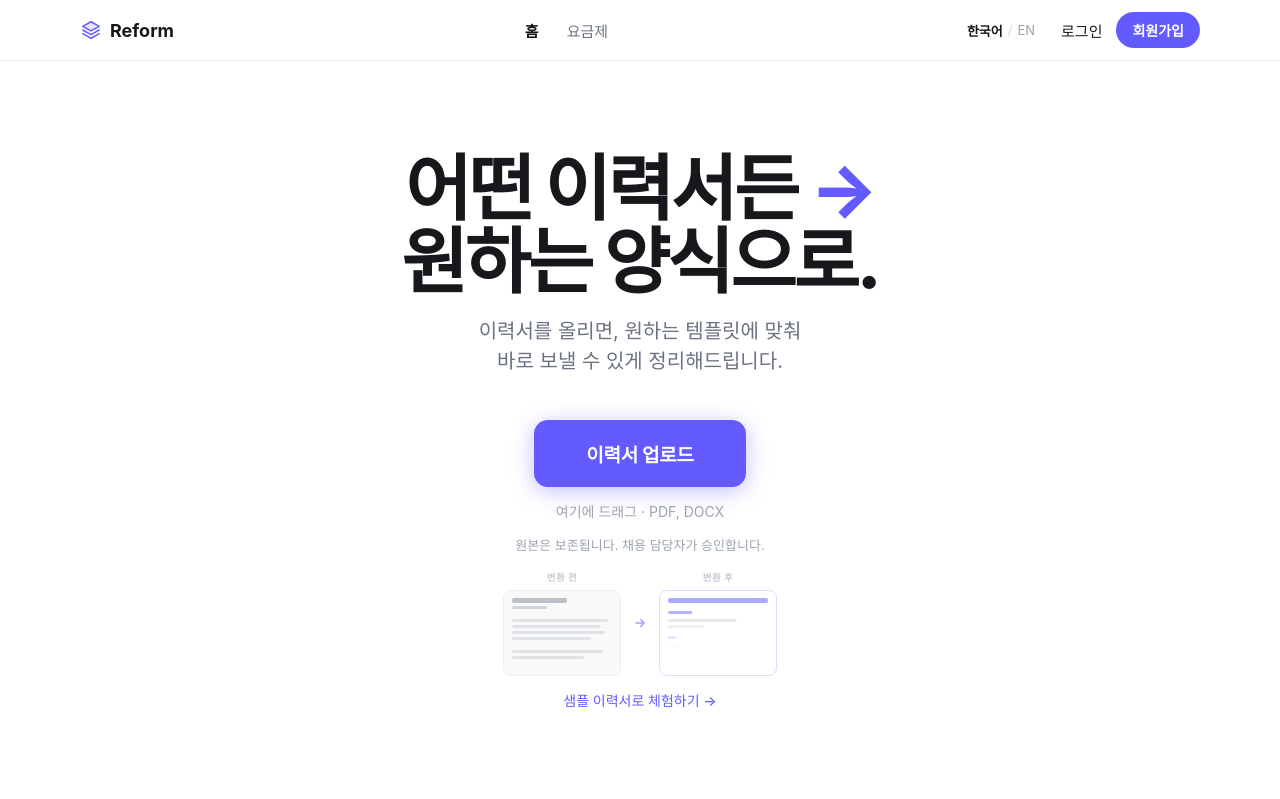
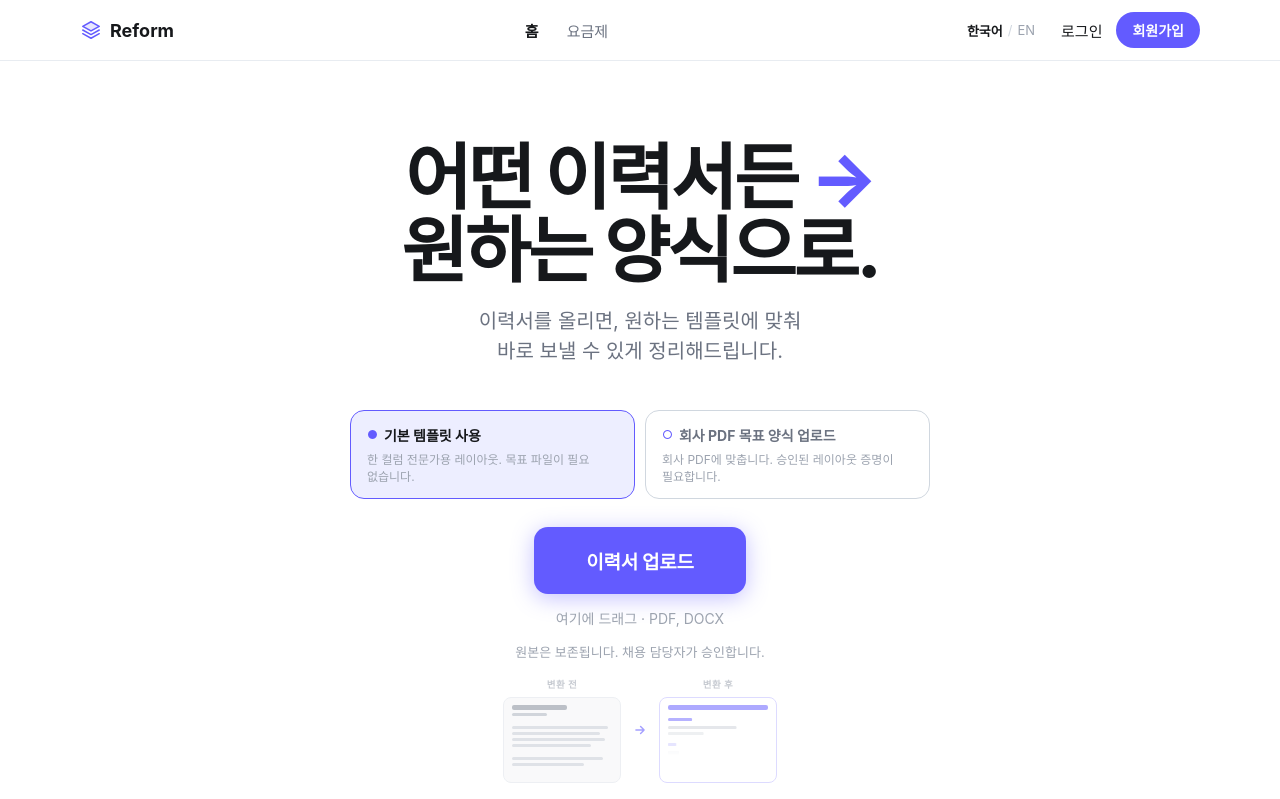
Before and after one commit to Xue-Zhiming-Bruce/cv-reformatter-prototype, a React (Vite) app in the folder frontend/: page / in a window 1280 px wide. Shown: the top 799 px of the page. Built offline with nearby package versions, Linux system fonts and the light colour scheme.

Commit message:
c1: let the upload screen choose built-in vs uploaded target before processing (#20)

```diff
--- a/frontend/src/App.tsx
+++ b/frontend/src/App.tsx
@@ -1,11 +1,12 @@
 import { useState } from "react"
+import { useTranslation } from "react-i18next"
 import { formatApiError } from "./apiError"
 import { MainScreen } from "./screens/MainScreen"
 import { ReviewScreen } from "./screens/ReviewScreen"
 import { AuthScreen } from "./screens/AuthScreen"
 import { PricingScreen } from "./screens/PricingScreen"
 import { LegalScreen } from "./screens/LegalScreen"
-import type { ProcessResponse, TargetFormatMetadata, TargetFormatUploadResponse } from "./types"
+import type { ConversionMode, ProcessResponse, TargetFormatMetadata, TargetFormatUploadResponse } from "./types"
 import "./App.css"
 
 type AuthFrom = "idle" | "pricing" | "terms" | "privacy"
@@ -17,59 +18,72 @@ type AppState =
   | { status: "privacy" }
   | { status: "login";  from: AuthFrom }
   | { status: "signup"; from: AuthFrom }
-  | { status: "loading"; fileName: string; targetFormatName: string }
+  | { status: "loading"; fileName: string; targetFormatName: string | null }
   | { status: "error"; message: string }
   | {
       status: "done"
       data: ProcessResponse
       fileName: string
-      targetFormatName: string
-      targetFormat: TargetFormatMetadata
+      targetFormatName: string | null
+      targetFormat: TargetFormatMetadata | null
       resumeFile: File
     }
 
 export default function App() {
+  const { t } = useTranslation()
   const [state, setState] = useState<AppState>({ status: "idle" })
 
-  async function handleConvert(resumeFile: File, targetFile: File) {
-    setState({ status: "loading", fileName: resumeFile.name, targetFormatName: targetFile.name })
-
+  async function processResume(resumeFile: File): Promise<ProcessResponse | null> {
     const formData = new FormData()
     formData.append("file", resumeFile)
+    const res = await fetch("/api/process", { method: "POST", body: formData })
+    if (!res.ok) {
+      const prefix = res.status === 400 ? "Unsupported file — " : "Server error — please try again. "
+      setState({ status: "error", message: await formatApiError(res, prefix) })
+      return null
+    }
+    return (await res.json()) as ProcessResponse
+  }
+
+  async function analyzeTarget(artifactId: string, targetFile: File): Promise<TargetFormatMetadata | null> {
+    const formData = new FormData()
+    formData.append("file", targetFile)
+    formData.append("artifact_id", artifactId)
+    const res = await fetch("/api/target-format", { method: "POST", body: formData })
+    if (!res.ok) {
+      setState({ status: "error", message: await formatApiError(res, "Target format error — ") })
+      return null
+    }
+    const data = (await res.json()) as TargetFormatUploadResponse
+    return data.target_format
+  }
+
+  async function handleConvert(resumeFile: File, targetFile: File | null, mode: ConversionMode) {
+    // An uploaded-target request never degrades to the built-in template.
+    if (mode === "uploaded-target" && !targetFile) {
+      setState({ status: "error", message: t("errors.targetRequired") })
+      return
+    }
+    const target = mode === "uploaded-target" ? targetFile : null
+    setState({ status: "loading", fileName: resumeFile.name, targetFormatName: target?.name ?? null })
 
     try {
-      const res = await fetch("/api/process", { method: "POST", body: formData })
-
-      if (!res.ok) {
-        const prefix = res.status === 400 ? "Unsupported file — " : "Server error — please try again. "
-        setState({ status: "error", message: await formatApiError(res, prefix) })
-        return
-      }
-
-      const data: ProcessResponse = await res.json()
-      const targetFormData = new FormData()
-      targetFormData.append("file", targetFile)
-      targetFormData.append("artifact_id", data.artifact_id)
-      const targetRes = await fetch("/api/target-format", { method: "POST", body: targetFormData })
-
-      if (!targetRes.ok) {
-        setState({ status: "error", message: await formatApiError(targetRes, "Target format error — ") })
-        return
-      }
-
-      const targetData: TargetFormatUploadResponse = await targetRes.json()
+      const data = await processResume(resumeFile)
+      if (!data) return
+      const targetFormat = target ? await analyzeTarget(data.artifact_id, target) : null
+      if (target && !targetFormat) return
       setState({
         status: "done",
         data,
         fileName: resumeFile.name,
-        targetFormatName: targetFile.name,
-        targetFormat: targetData.target_format,
+        targetFormatName: target?.name ?? null,
+        targetFormat,
         resumeFile,
       })
     } catch {
       setState({
         status: "error",
-        message: "Could not reach the server — check your connection and try again.",
+        message: t("errors.network"),
       })
     }
   }
--- a/frontend/src/screens/MainScreen.css
+++ b/frontend/src/screens/MainScreen.css
@@ -394,6 +394,76 @@
 .baa-after-bar {
   transform-origin: left center;
   animation: baa-after-form 5.5s ease-in-out infinite;
+}
+
+/* ── Presentation mode choice ─────────────────────────── */
+.mode-choice {
+  display: flex;
+  flex-wrap: wrap;
+  gap: 10px;
+  width: 100%;
+  margin: 0 0 28px;
+}
+
+.mode-choice__option {
+  flex: 1 1 200px;
+  display: flex;
+  flex-direction: column;
+  gap: 5px;
+  padding: 14px 16px;
+  border-radius: 14px;
+  border: 1.5px solid var(--color-border-strong);
+  background: #ffffff;
+  color: var(--color-text-secondary);
+  font-family: inherit;
+  font-size: 14px;
+  text-align: left;
+  cursor: pointer;
+  transition: border-color 0.15s ease, background 0.15s ease, color 0.15s ease;
+}
+
+.mode-choice__option:hover {
+  border-color: var(--color-accent-border);
+}
+
+.mode-choice__option--selected {
+  border-color: var(--color-accent);
+  background: var(--color-accent-bg);
+  color: var(--color-text-primary);
+}
+
+.mode-choice__head {
+  display: flex;
+  align-items: center;
+  gap: 6px;
+}
+
+.mode-choice__mark {
+  color: var(--color-accent);
+  font-size: 12px;
+  line-height: 1;
+}
+
+.mode-choice__label {
+  font-weight: 700;
+}
+
+.mode-choice__hint {
+  font-size: 12px;
+  color: var(--color-text-muted);
+}
+
+/* Built-in template note — replaces the target dropzone in built-in mode */
+.step2__builtin {
+  width: 100%;
+  margin: 0;
+  padding: 16px 18px;
+  border-radius: 14px;
+  border: 1.5px dashed var(--color-accent-border);
+  background: var(--color-accent-bg);
+  color: var(--color-text-secondary);
+  font-size: 14px;
+  text-align: center;
 }
 
 /* ── Resume badge — shown after upload ───────────────── */
@@ -921,6 +991,10 @@
 }
 
 @media (max-width: 480px) {
+  .mode-choice {
+    flex-direction: column;
+  }
+
   .hero-headline {
     font-size: 38px;
     letter-spacing: -1.5px;
--- a/frontend/src/screens/MainScreen.tsx
+++ b/frontend/src/screens/MainScreen.tsx
@@ -4,6 +4,7 @@ import { Dropzone } from "../components/Dropzone"
 import { GridIcon, PencilIcon } from "../components/icons"
 import { SiteHeader } from "../components/SiteHeader"
 import { Footer } from "../components/Footer"
+import type { ConversionMode } from "../types"
 import "./MainScreen.css"
 
 // Insertion point: saved templates for logged-in users will be added to this array
@@ -25,7 +26,7 @@ const HOW_ICONS = [
 ]
 
 type MainScreenProps = {
-  onConvert: (resumeFile: File, targetFile: File) => void
+  onConvert: (resumeFile: File, targetFile: File | null, mode: ConversionMode) => void
   isLoading: boolean
   error: string | null
   onDismissError: () => void
@@ -34,6 +35,38 @@ type MainScreenProps = {
   onPricing: () => void
   onTerms: () => void
   onPrivacy: () => void
+}
+
+// Mutually exclusive presentation choice; exactly one option is selected at all times.
+function ModeChoice({ mode, onChange }: { mode: ConversionMode; onChange: (mode: ConversionMode) => void }) {
+  const { t } = useTranslation()
+  const options: Array<{ id: ConversionMode; label: string; hint: string }> = [
+    { id: "built-in", label: t("mode.builtInLabel"), hint: t("mode.builtInHint") },
+    { id: "uploaded-target", label: t("mode.uploadedTargetLabel"), hint: t("mode.uploadedTargetHint") },
+  ]
+  return (
+    <div className="mode-choice" role="radiogroup" aria-label={t("mode.groupLabel")}>
+      {options.map((option) => {
+        const selected = mode === option.id
+        return (
+          <button
+            key={option.id}
+            type="button"
+            role="radio"
+            aria-checked={selected}
+            className={`mode-choice__option${selected ? " mode-choice__option--selected" : ""}`}
+            onClick={() => onChange(option.id)}
+          >
+            <span className="mode-choice__head">
+              <span className="mode-choice__mark" aria-hidden="true">{selected ? "●" : "○"}</span>
+              <span className="mode-choice__label">{option.label}</span>
+            </span>
+            <span className="mode-choice__hint">{option.hint}</span>
+          </button>
+        )
+      })}
+    </div>
+  )
 }
 
 function nl(text: string | string[]) {
@@ -45,6 +78,7 @@ function nl(text: string | string[]) {
 
 export function MainScreen({ onConvert, isLoading, error, onDismissError, onLogin, onSignup, onPricing, onTerms, onPrivacy }: MainScreenProps) {
   const { t } = useTranslation()
+  const [mode, setMode] = useState<ConversionMode>("built-in")
   const [resumeFile, setResumeFile] = useState<File | null>(null)
   const [templateFile, setTemplateFile] = useState<File | null>(null)
   const [sampleLoading, setSampleLoading] = useState(false)
@@ -52,7 +86,7 @@ export function MainScreen({ onConvert, isLoading, error, onDismissError, onLogi
   const [fileTypeError, setFileTypeError] = useState<string | null>(null)
   const resumeInputRef = useRef<HTMLInputElement>(null)
 
-  const canConvert = !!resumeFile && !!templateFile && !isLoading
+  const canConvert = !!resumeFile && !isLoading && (mode === "built-in" || !!templateFile)
 
   function isAllowedFile(file: File): boolean {
     const ext = file.name.split(".").pop()?.toLowerCase()
@@ -136,6 +170,8 @@ export function MainScreen({ onConvert, isLoading, error, onDismissError, onLogi
             {t("hero.headlineBefore")} <span className="hero-headline__arrow">→</span> {t("hero.headlineAfter")}
           </h1>
           <p className="hero-sub">{t("hero.sub")}</p>
+
+          <ModeChoice mode={mode} onChange={setMode} />
 
           {!resumeFile ? (
             <div className="upload-zone">
@@ -242,6 +278,7 @@ export function MainScreen({ onConvert, isLoading, error, onDismissError, onLogi
               <span className="step2__connector-label">{t("converter.connectorLabel")}</span>
             </div>
 
+            {mode === "uploaded-target" ? (
               <Dropzone
                 icon={<GridIcon className="dropzone__icon--green" />}
                 title={t("converter.templateTitle")}
@@ -252,6 +289,9 @@ export function MainScreen({ onConvert, isLoading, error, onDismissError, onLogi
                 variant="primary"
                 uploadLabel={t("converter.templateBtn")}
               />
+            ) : (
+              <p className="step2__builtin">{t("converter.builtInNote")}</p>
+            )}
 
             {/* formats insertion point — logged-in users' saved templates render here */}
             {formats.length > 0 && (
@@ -274,12 +314,12 @@ export function MainScreen({ onConvert, isLoading, error, onDismissError, onLogi
                 type="button"
                 className={`convert-button${canConvert ? " convert-button--ready" : ""}`}
                 disabled={!canConvert}
-                onClick={() => resumeFile && templateFile && onConvert(resumeFile, templateFile)}
+                onClick={() => resumeFile && onConvert(resumeFile, mode === "uploaded-target" ? templateFile : null, mode)}
               >
                 {isLoading ? <span className="spinner" aria-hidden="true" /> : <PencilIcon />}
                 {isLoading ? t("converter.convertingBtn") : t("converter.convertBtn")}
               </button>
-              {!templateFile && !isLoading && (
+              {mode === "uploaded-target" && !templateFile && !isLoading && (
                 <p className="convert-hint">{t("converter.convertHint")}</p>
               )}
             </div>
--- a/frontend/src/types.ts
+++ b/frontend/src/types.ts
@@ -1,3 +1,6 @@
+// Presentation chosen on the upload screen before processing: built-in template or an uploaded target.
+export type ConversionMode = "built-in" | "uploaded-target"
+
 export interface Language {
   name: string
   proficiency: string | null
```
Lines whose indentation alone changed are shown as unchanged.
